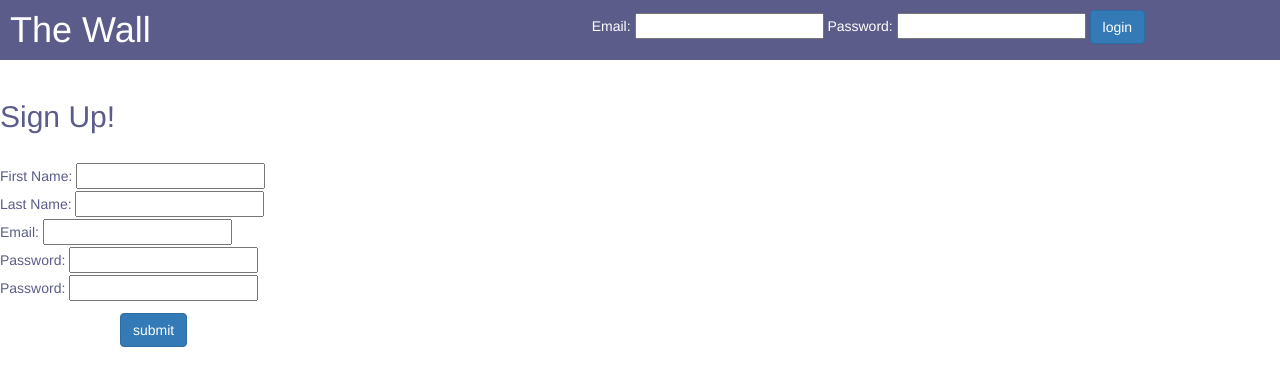
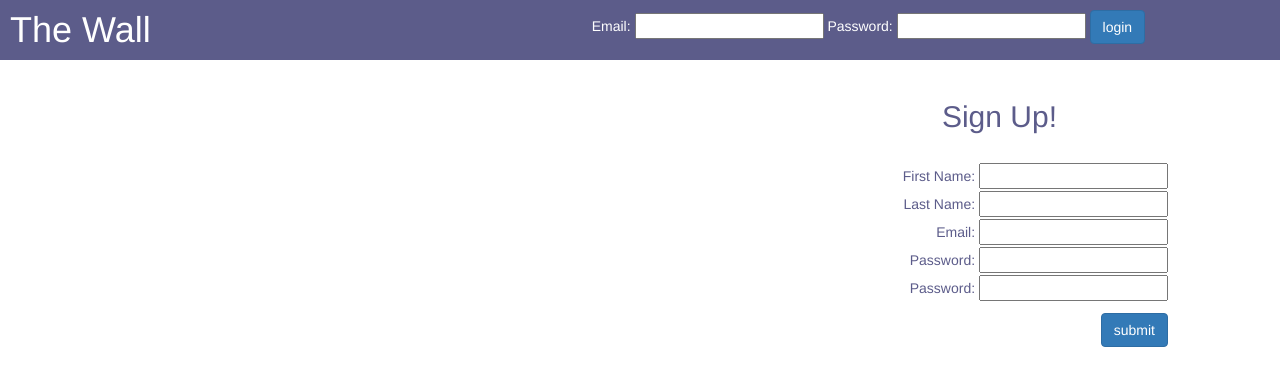
Before and after one commit to falterfriday/mySQL_Flask-the_wall, a Flask app: page / in a window 1280 px wide. Shown: the top 386 px of the page. Run offline with Flask 2, Linux system fonts and the light colour scheme; some libraries are stand-ins or nearby versions.

Commit message:
modified html to push the button around properly

```diff
--- a/templates/index.html
+++ b/templates/index.html
@@ -29,7 +29,7 @@ Description: Never Stop Learning
 <div class="wrapper">
 	<div class="top">
 	<h1>The Wall</h1>
-	<form action="/login" method='POST'>
+	<form action="/login" method='POST' id="loginform">
 		Email: <input type="email" name="login_email">
 		Password: <input type="password" name="login_password">
 		<input type="submit" name="wall" value="login" class="btn btn-primary">
@@ -37,7 +37,7 @@ Description: Never Stop Learning
 	</div>
 	<br>
 <!-- REGISTRATION -->
-	<div class="bottom">
+	<div class="middle">
 		<form class="signup" action='/register' method='POST'>
 		<h2>Sign Up!</h2><br>
 			First Name: <input type="text" name="first_name"><br>
```
